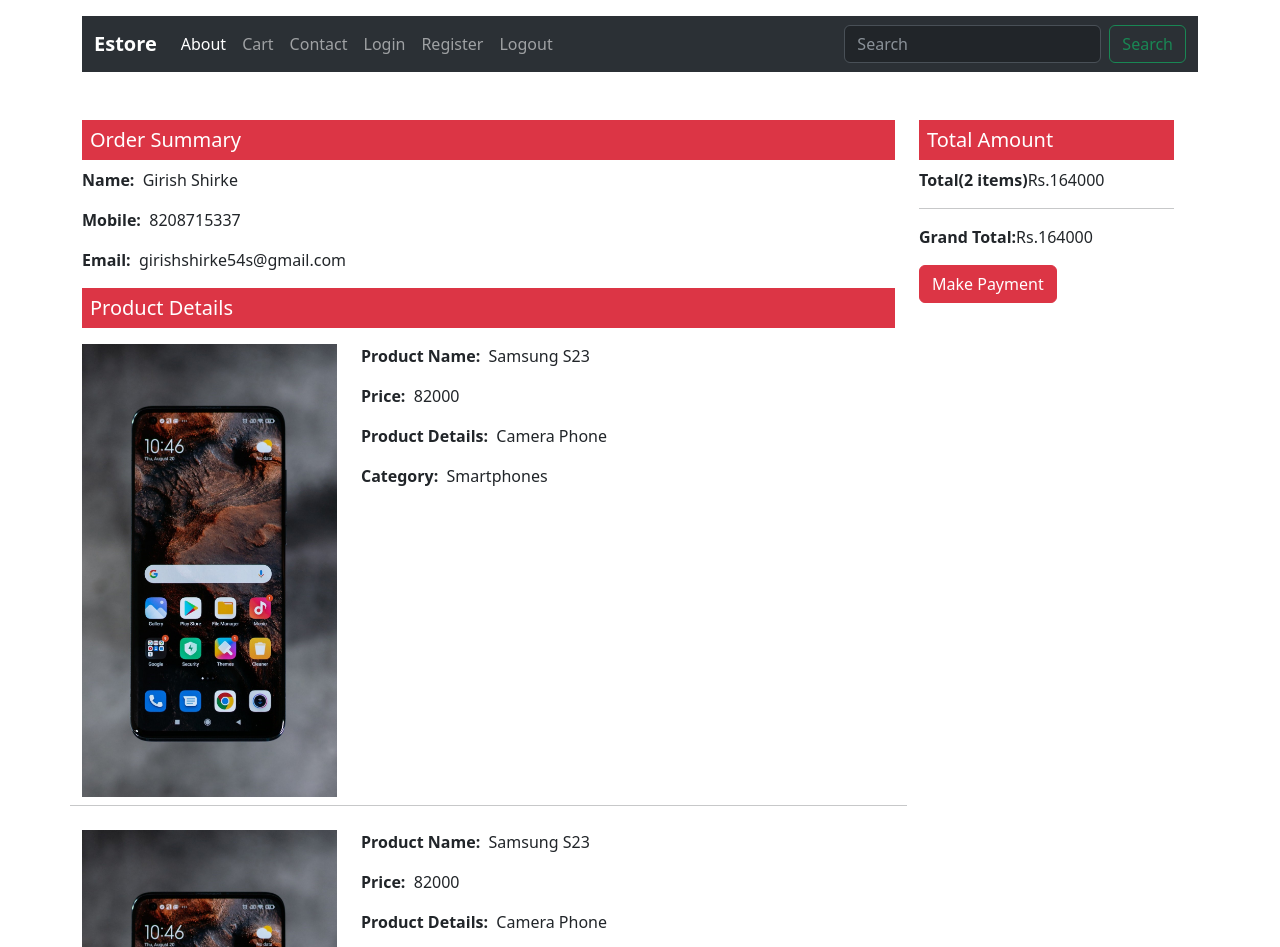
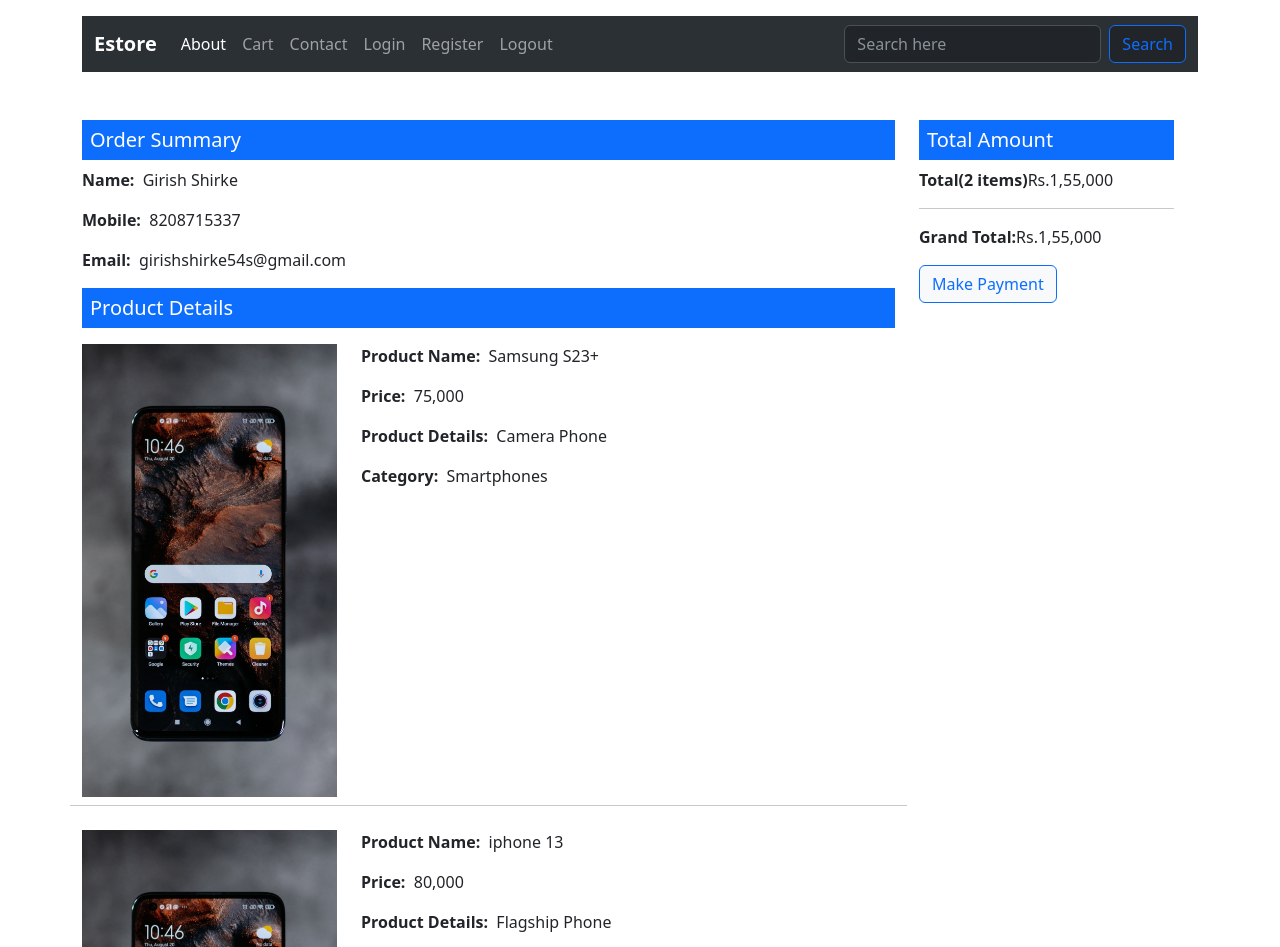
Before and after one commit to Shirke5445/E-store, a plain HTML site: page placeorder.html in a window 1280 px wide. Shown: the top 947 px of the page. Drawn offline with nearby package versions, Linux system fonts and the light colour scheme.

Commit message:
Update placeorder.html

```diff
--- a/placeorder.html
+++ b/placeorder.html
@@ -9,6 +9,7 @@
     <title>Ecomm|Cart</title>
 </head>
 <body>
+    <!--Header Start-->
     <div class="container">
 
       <div class="row mt-3">
@@ -17,7 +18,7 @@
               <nav class="navbar bg-dark navbar-expand-lg bg-body-tertiary" data-bs-theme="dark">
                   <div class="container-fluid">
 
-                      <a class="navbar-brand" href="#"><strong>Estore</strong></a>
+                    <a class="navbar-brand" href="index.html"><strong>Estore</strong></a>
 
                     <button class="navbar-toggler" type="button" data-bs-toggle="collapse" data-bs-target="#navbarSupportedContent" aria-controls="navbarSupportedContent" aria-expanded="false" aria-label="Toggle navigation">
                       <span class="navbar-toggler-icon"></span>
@@ -30,7 +31,7 @@
                         </li>
 
                         <li class="nav-item">
-                            <a class="nav-link" href="cart.html">Cart</a>
+                          <a class="nav-link" href="viewcart.html">Cart</a>
                         </li>
 
                         <!-- <li class="nav-item dropdown">
@@ -59,8 +60,8 @@
                         </li>
                       </ul>
                       <form class="d-flex" role="search">
-                          <input class="form-control me-2" type="search" placeholder="Search" aria-label="Search">
-                          <button class="btn btn-outline-success" type="submit">Search</button>
+                        <input class="form-control me-2" type="search" placeholder="Search here" aria-label="Search">
+                        <button class="btn btn-dark btn-outline-primary" type="submit">Search</button>
                       </form>
                     </div>
                   </div>
@@ -75,7 +76,7 @@
 
               <div class="col-md-9">
 
-                  <h5 class="bg-danger text-white p-2">Order Summary</h5>
+                  <h5 class="bg-primary text-white p-2">Order Summary</h5>
                   <div>
                    <p><strong>Name:</strong>&nbsp;&nbsp;Girish Shirke</p>
                    <p><strong>Mobile:</strong>&nbsp;&nbsp;8208715337</p>
@@ -83,14 +84,14 @@
 
                   </div>
 
-                  <h5 class="bg-danger text-white p-2">Product Details</h5>
+                  <h5 class="bg-primary text-white p-2">Product Details</h5>
                   <div class="row">
                     <div class="col-md-4 my-2">
                       <img src="assets/images/mobile.jpeg" width="100%" alt="">
                     </div>
                     <div class="col-md-8 my-2">
-                      <p><strong>Product Name:</strong>&nbsp;&nbsp;Samsung S23</p>
-                      <p><strong>Price:</strong>&nbsp;&nbsp;82000</p>
+                      <p><strong>Product Name:</strong>&nbsp;&nbsp;Samsung S23+</p>
+                      <p><strong>Price:</strong>&nbsp;&nbsp;75,000</p>
                       <p><strong>Product Details:</strong>&nbsp;&nbsp;Camera Phone</p>
                       <p><strong>Category:</strong>&nbsp;&nbsp;Smartphones</p>
                     </div> <!--Product 1 End-->
@@ -100,9 +101,9 @@
                       <img src="assets/images/mobile.jpeg" width="100%" alt="">
                     </div>
                     <div class="col-md-8 my-2">
-                      <p><strong>Product Name:</strong>&nbsp;&nbsp;Samsung S23</p>
-                      <p><strong>Price:</strong>&nbsp;&nbsp;82000</p>
-                      <p><strong>Product Details:</strong>&nbsp;&nbsp;Camera Phone</p>
+                      <p><strong>Product Name:</strong>&nbsp;&nbsp;iphone 13</p>
+                      <p><strong>Price:</strong>&nbsp;&nbsp;80,000</p>
+                      <p><strong>Product Details:</strong>&nbsp;&nbsp;Flagship Phone</p>
                       <p><strong>Category:</strong>&nbsp;&nbsp;Smartphones</p>
                     </div> <!--Product 2 End-->
                     <hr>
@@ -112,11 +113,11 @@
 
               </div>
               <div class="col-md-3">
-                <h5 class="bg-danger text-white p-2">Total Amount</h5>
-                <p><strong>Total(2 items)</strong>Rs.164000</p>
+                <h5 class="bg-primary text-white p-2">Total Amount</h5>
+                <p><strong>Total(2 items)</strong>Rs.1,55,000</p>
                 <hr>
-                <p><strong>Grand Total:</strong>Rs.164000</p>
-                <a href="placeorder.html"><button class="btn btn-danger">Make Payment</button></a>
+                <p><strong>Grand Total:</strong>Rs.1,55,000</p>
+                <a href="placeorder.html"><button class="btn btn-light btn-outline-primary">Make Payment</button></a>
               </div>
             </div> <!--Cart Details End-->
 
@@ -145,10 +146,11 @@
           <div class="col-md-4">
             <h5>Connect US</h5>
             <hr>
-          <h3 class="social"></h3><a href="https://facebook.com" target="_blank" ><i class="bi bi-facebook text-danger"></i></a></h3>&nbsp;&nbsp;
-          <h3 class="social"></h3><a href="https://instagram.com" target="_blank" ><i class="bi bi-instagram text-danger"></i></a></h3>&nbsp;&nbsp;
-          <h3 class="social"></h3><a href="https://twitter.com" target="_blank" ><i class="bi bi-twitter text-danger"></i></a></h3>&nbsp;&nbsp;
-          <h3 class="social"></h3><a href="https://linkedin.com" target="_blank" ><i class="bi bi-linkedin text-danger"></i></a></h3>
+            <h3 class="social"></h3><a href="https://facebook.com" target="_blank" ><i class="bi bi-facebook fb-icon"></i></a></h3>&nbsp;&nbsp;
+            <h3 class="social"></h3><a href="https://instagram.com" target="_blank" ><i class="bi bi-instagram insta-icon"></i></a></h3>&nbsp;&nbsp;
+            <h3 class="social"></h3><a href="https://twitter.com" target="_blank" ><i class="bi bi-twitter twit-icon"></i></a></h3>&nbsp;&nbsp;
+            <h3 class="social"></h3><a href="https://wa.me/+918208715337?text=Hey!I want to contact you." target="_blank" ><i class="bi bi-whatsapp wp-icon"></i></a></h3>&nbsp;&nbsp;
+            <h3 class="social"></h3><a href="https://linkedin.com" target="_blank" ><i class="bi bi-linkedin link-icon"></i></a></h3>
           </div>
         </div> <!--Footer End-->
       </div>
```
Lines whose indentation alone changed are shown as unchanged.
